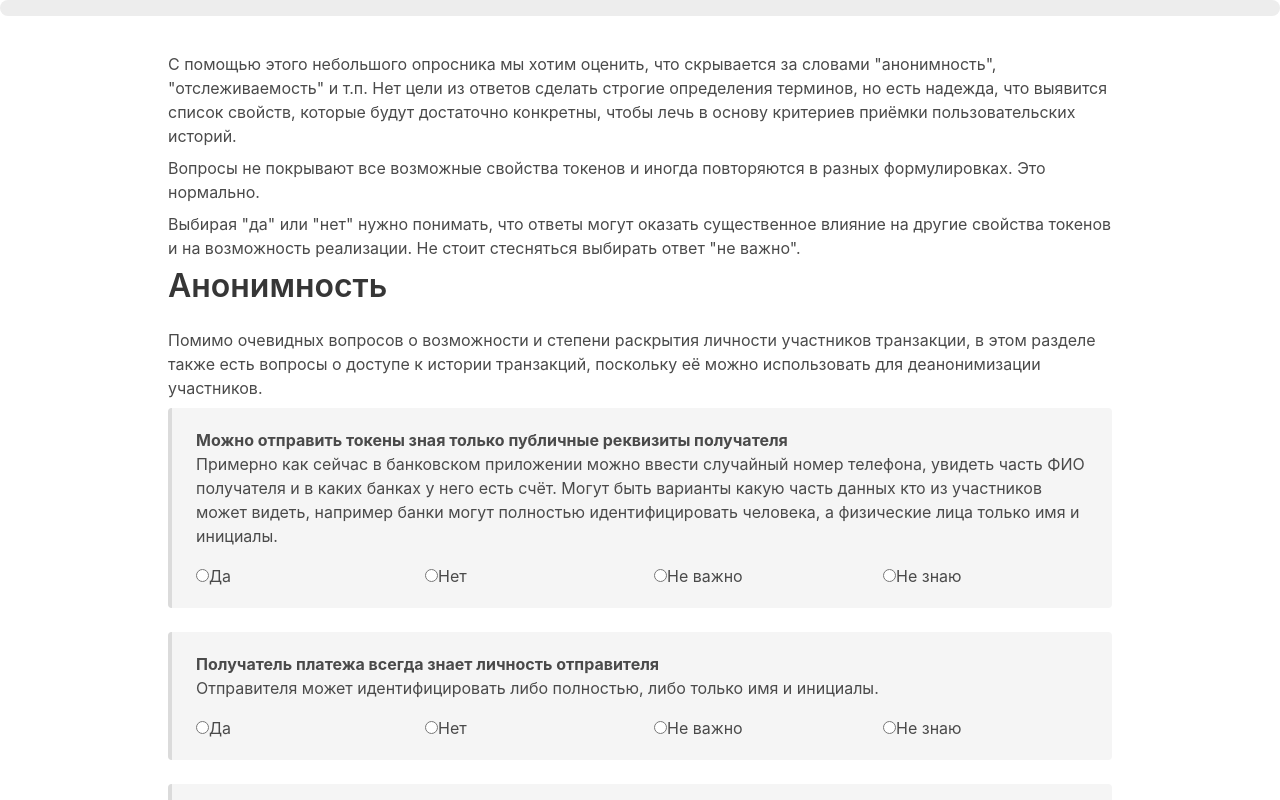
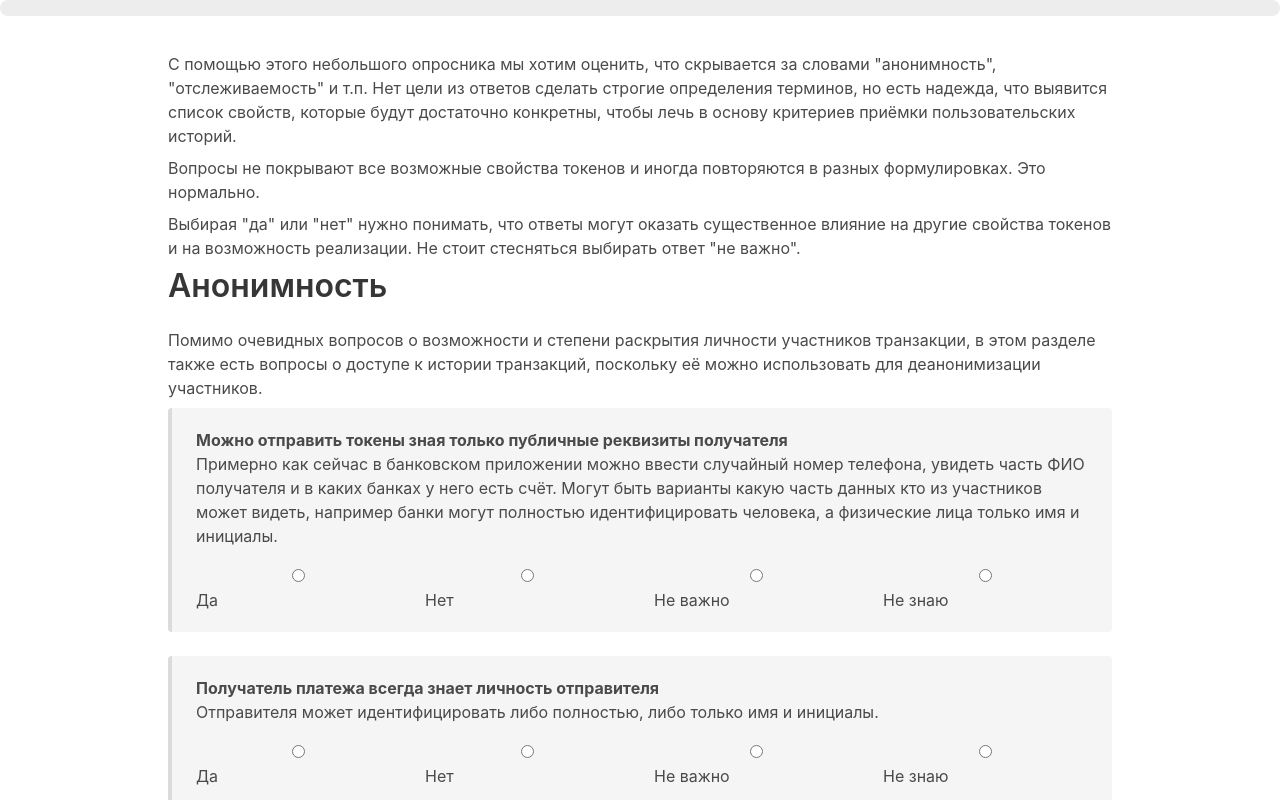
Before and after one commit to jorpic/questionary, a Preact app: page / in a window 1280 px wide. Shown: the top 800 px of the page. Built offline with nearby package versions, Linux system fonts and the light colour scheme.

Commit message:
Fullwidth radiobuttons are easier to tap

```diff
--- a/src/App.css
+++ b/src/App.css
@@ -7,3 +7,7 @@
 nav.navbar {
   min-height: 0 !important;
 }
+
+.is-checkradio {
+  width: 100%;
+}
```
